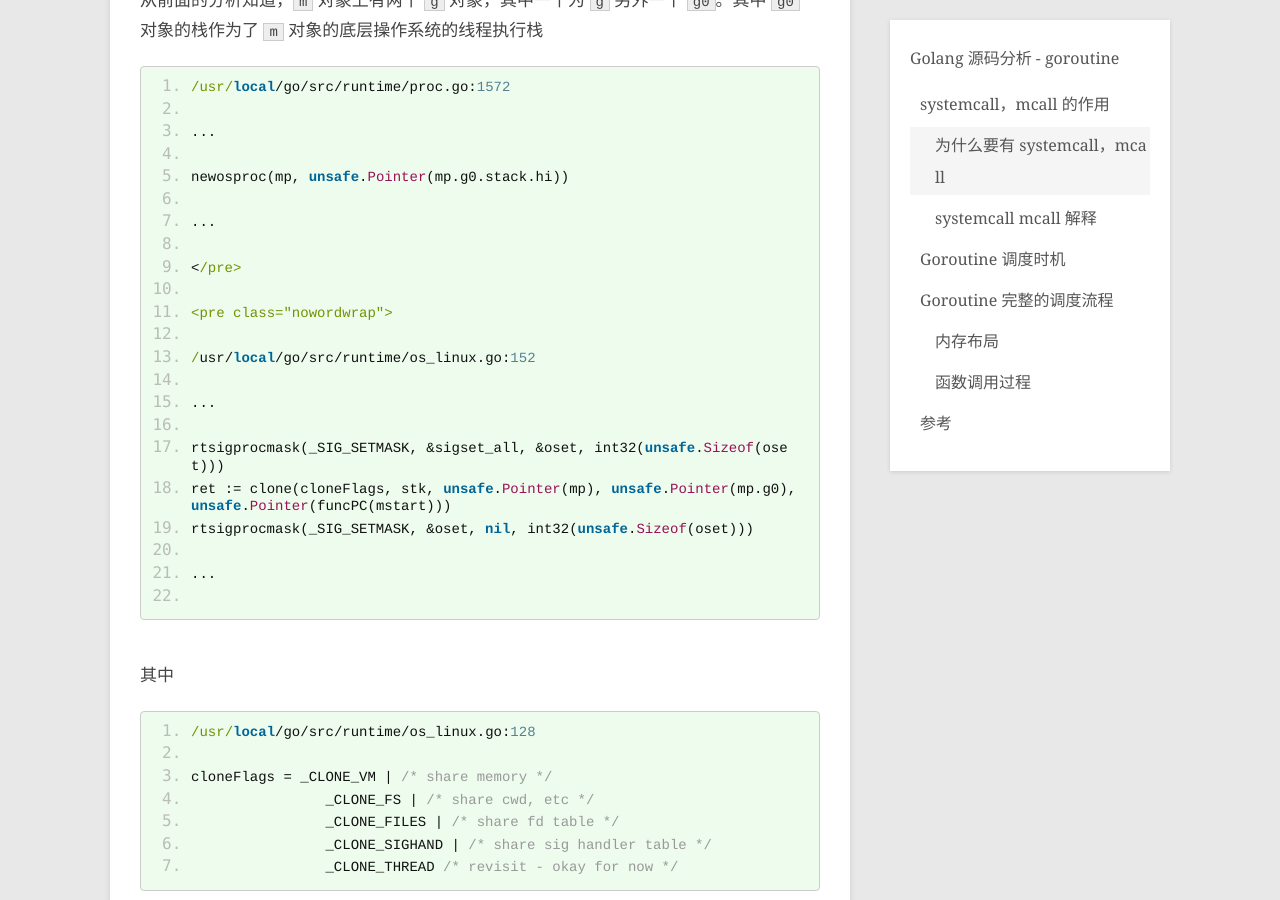
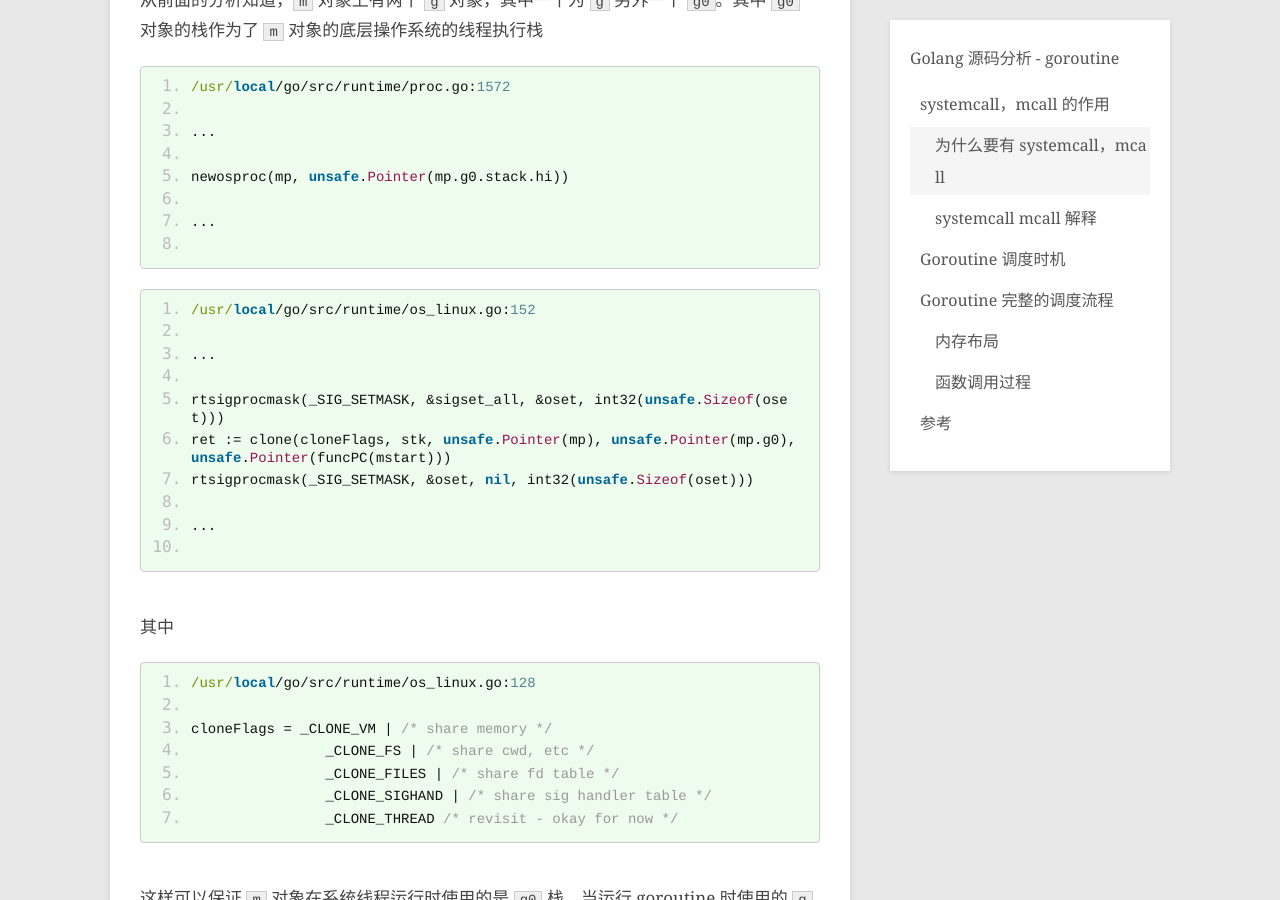
Before and after one commit to hushi55/hushi55.github.io, a Jekyll site: the page built from _posts/code/2017-04-09-Golang-Goroutine.md, in a window 1280 px wide and 900 px high, scrolled down 2578 px. Built offline with Jekyll 4.4.1, drawn with Linux system fonts in a browser that asks for light colours; comment, search, counter and statistics services are not loaded.

````diff
--- a/_posts/code/2017-04-09-Golang-Goroutine.md
+++ b/_posts/code/2017-04-09-Golang-Goroutine.md
@@ -67,6 +67,7 @@
 ### 为什么要有 systemcall，mcall
 从前面的分析知道，`m` 对象上有两个 `g` 对象，其中一个为 `g` 另外一个 `g0`。其中 `g0` 对象的栈作为了 `m` 对象的底层操作系统的线程执行栈
 
+
 ```go
 /usr/local/go/src/runtime/proc.go:1572
 
@@ -76,10 +77,9 @@
 
 ...
 
-</pre>
+```
 
-<pre class="nowordwrap">
-
+```cgo
 /usr/local/go/src/runtime/os_linux.go:152
 
 ...
````
Also changed, not shown: _posts/blog/2021-04-26-kubernetes-network.md (+2 -2 lines).
